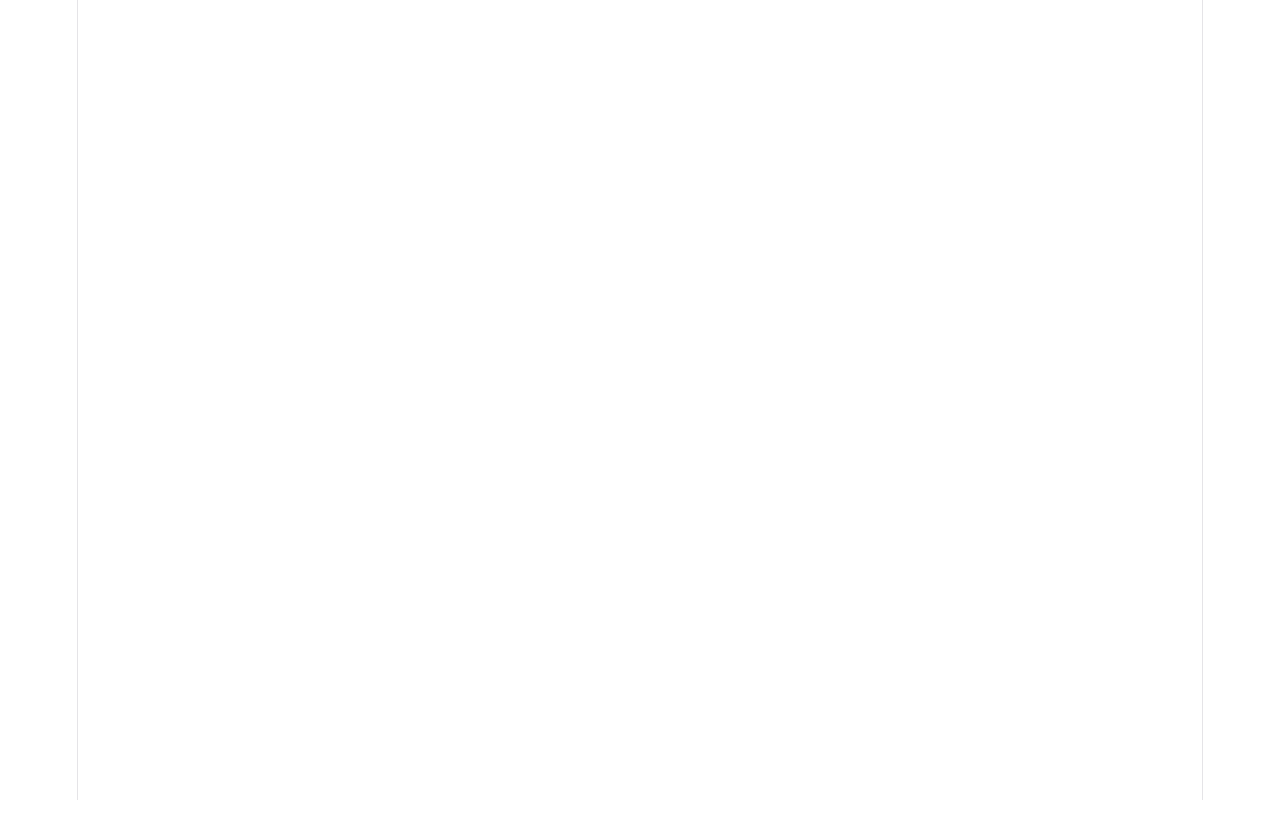
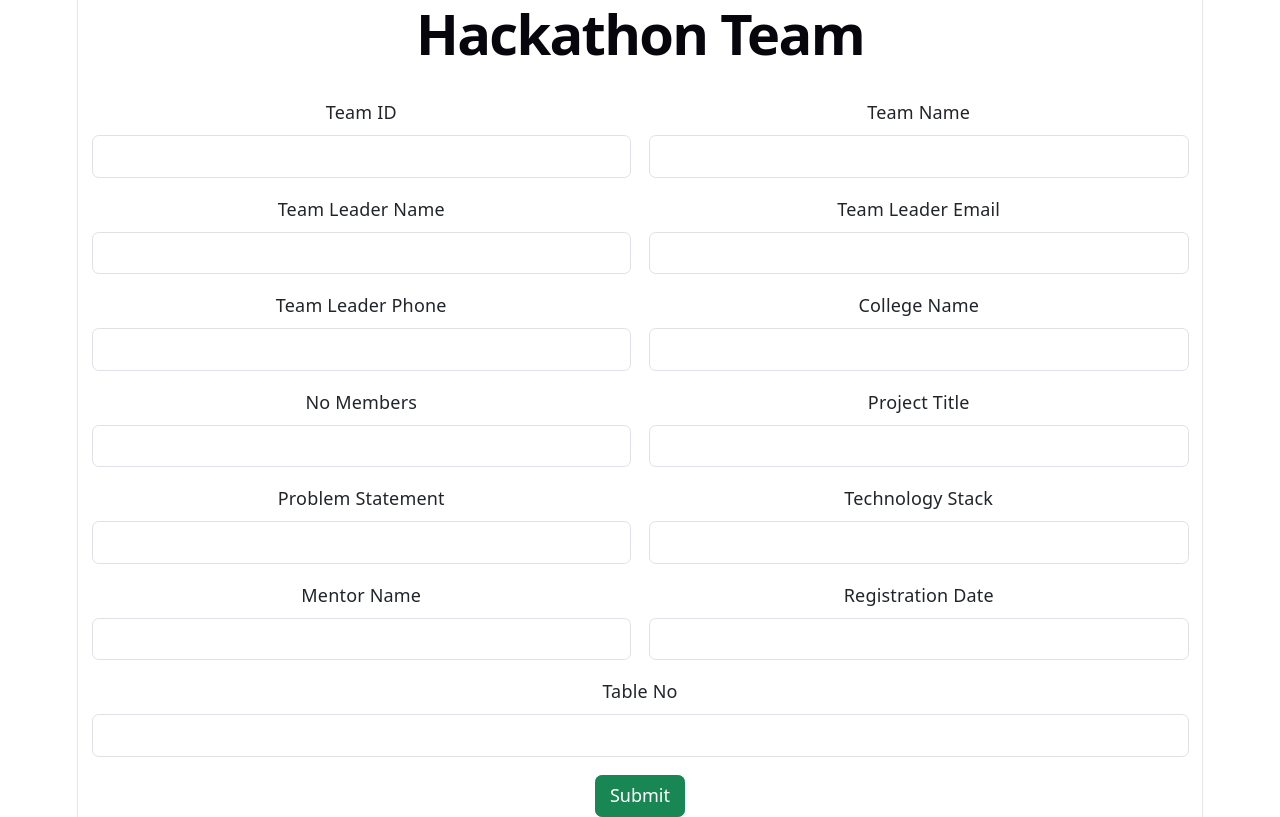
Before and after one commit to alantsaji18/Hackathon-react-app, a React (Vite) app: page / in a window 1280 px wide. Built offline with nearby package versions, Linux system fonts and the light colour scheme.

Commit message:
Project updates

```diff
--- a/src/App.jsx
+++ b/src/App.jsx
@@ -3,6 +3,7 @@ import reactLogo from './assets/react.svg'
 import viteLogo from './assets/vite.svg'
 import heroImg from './assets/hero.png'
 import './App.css'
+import AddTeam from './components/AddTeam'
 
 function App() {
   const [count, setCount] = useState(0)
@@ -10,6 +11,7 @@ function App() {
   return (
     <>
 
+      <AddTeam/>
 
     </>
   )
--- a/src/components/AddTeam.jsx
+++ b/src/components/AddTeam.jsx
@@ -154,7 +154,7 @@ const AddTeam = () => {
                                     onChange={inputHandler} />
                             </div>
 
-                            <div className="col col-12 col-sm-12 col-md-6 col-lg-6 col-xl-6-col-xxl-6">
+                            <div className="col col-12 col-sm-12 col-md-12 col-lg-12 col-xl-12-col-xxl-12">
                                 <label className="form-label">Table No</label>
                                 <input type="text"
                                     className="form-control"
```
